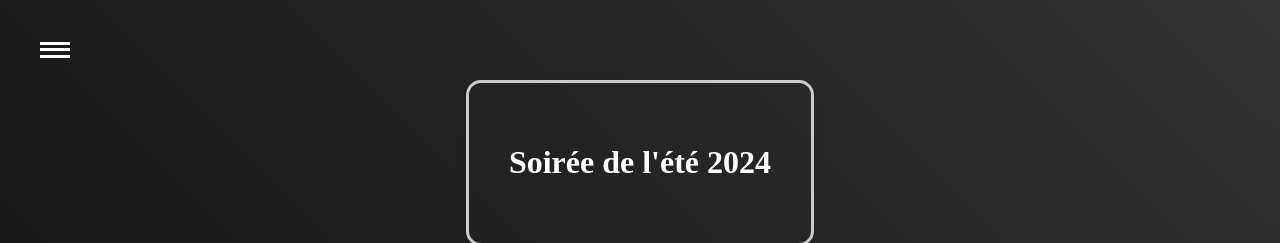
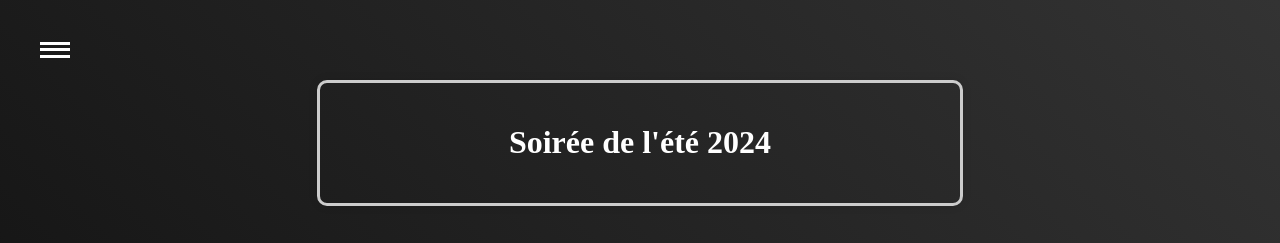
Before and after one commit to Pierre-AntoineDENIAUD/Test2, a plain HTML site: page index.html in a window 1280 px wide. Shown: the top 243 px of the page. Drawn offline with Linux system fonts and the light colour scheme; grey boxes are pictures that could not be loaded.

Commit message:
taille box titre

```diff
--- a/styles.css
+++ b/styles.css
@@ -14,10 +14,13 @@ header {
 }
 
 .page-title {
-    padding: 40px; /* Espace intérieur pour le contenu */
+    padding: 20px; /* Espace intérieur pour le contenu */
     border: 3px solid #ccc; /* Bordure de 3 pixels de large */
-    border-radius: 15px; /* Coins arrondis */
+    border-radius: 10px; /* Coins arrondis */
     box-shadow: 0 0 10px rgba(0, 0, 0, 0.1); /* Fondu d'ombre */
+    width: 80%; /* Largeur de 80% de la largeur de son conteneur */
+    max-width: 600px; /* Largeur maximale de 600 pixels */
+    height: auto; /* Hauteur automatique en fonction du contenu */
 }
 
 header h1 {
```
